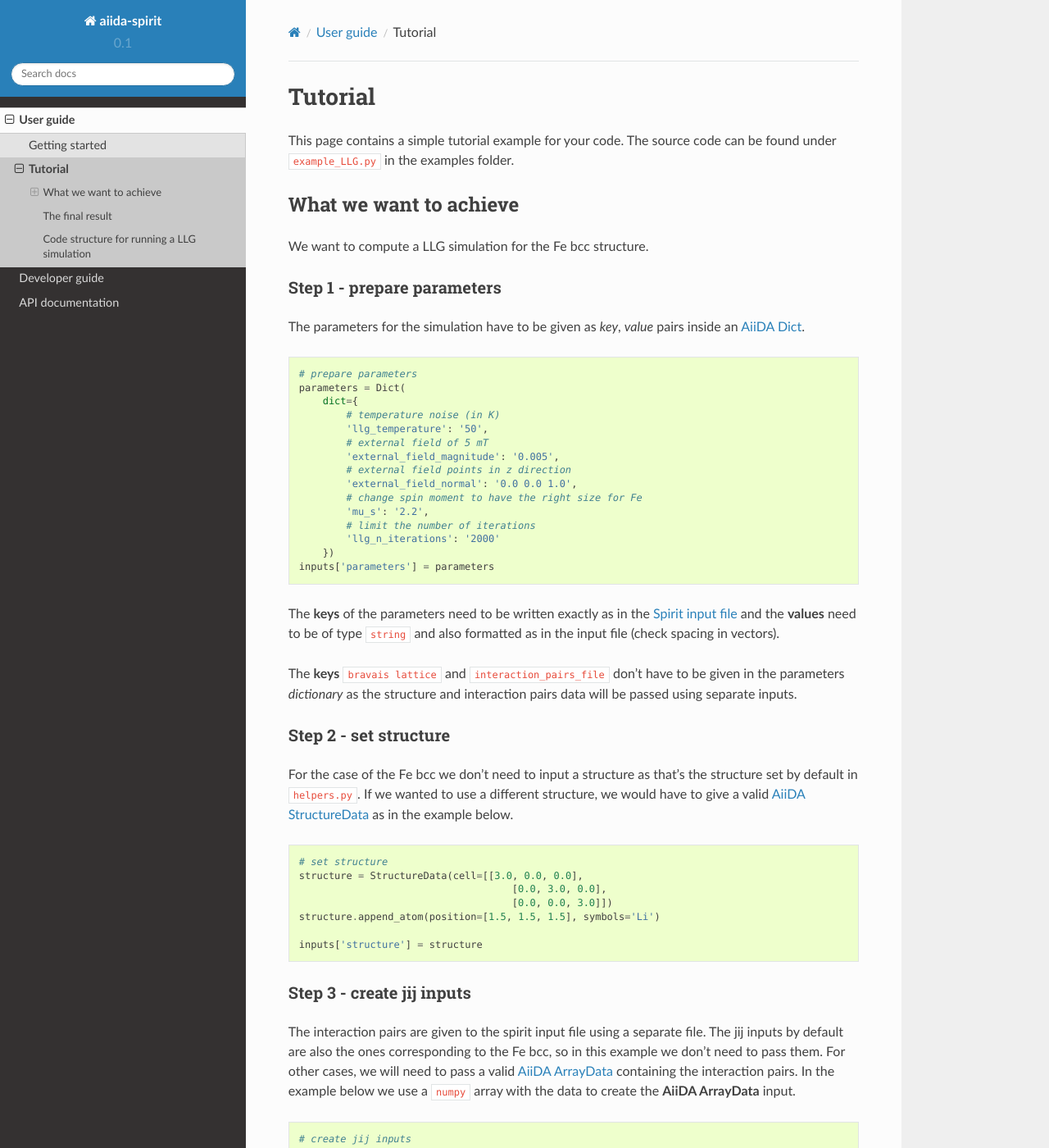
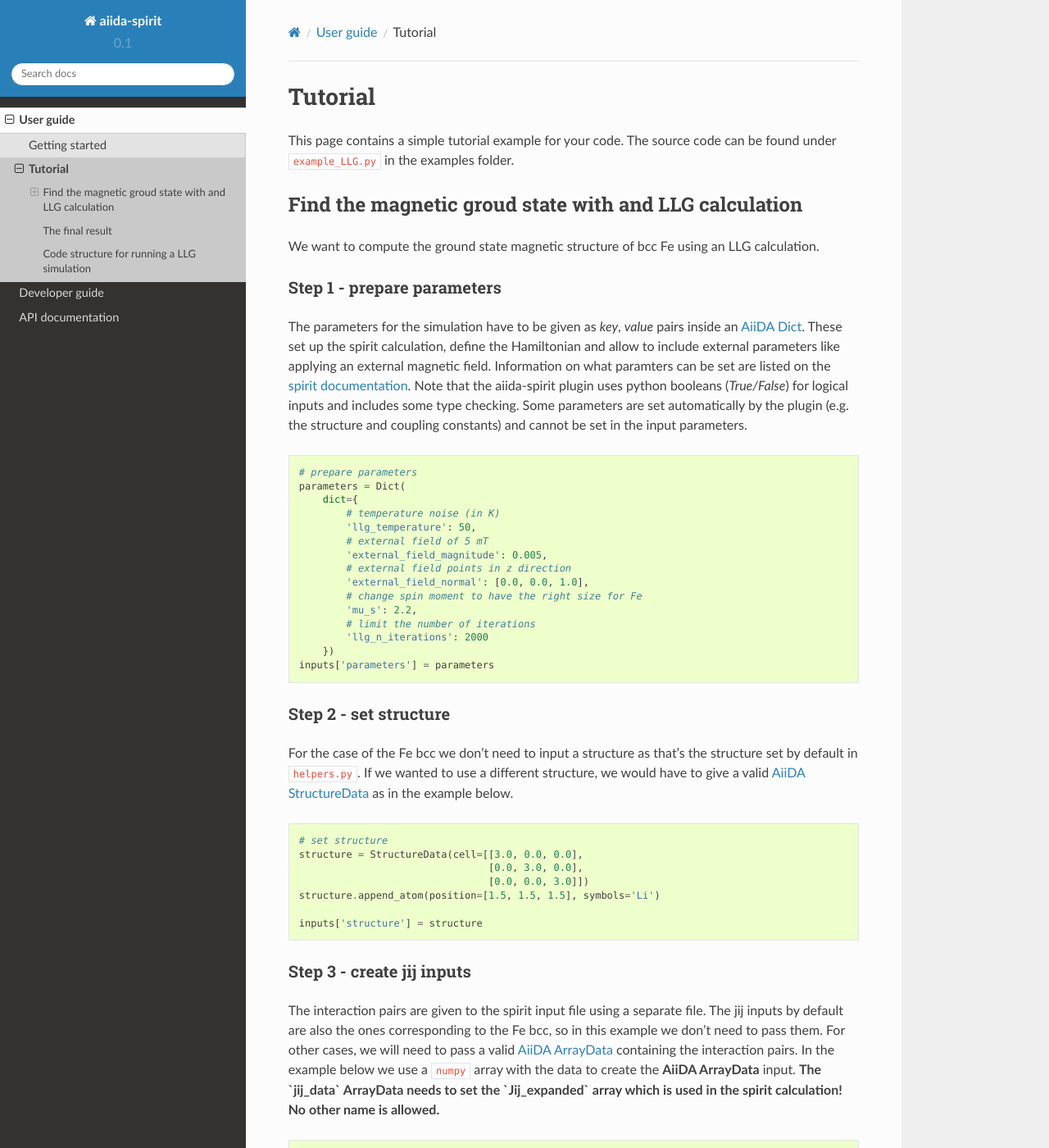
Before and after one commit to JuDFTteam/aiida-spirit, a Sphinx documentation site: the page built from docs/source/user_guide/tutorial.rst, in a window 1280 px wide and 1400 px high. Shown: the whole window at 82% size. Built offline with Sphinx 7.4.7 and the Read the Docs theme 2.0.0, drawn with Linux system fonts in a browser that asks for light colours; some of the changed text lies outside the part shown.

Commit message:
Small update to documentation

```diff
--- a/docs/source/user_guide/get_started.rst
+++ b/docs/source/user_guide/get_started.rst
@@ -27,7 +27,7 @@ A quick demo of how to submit a calculation::
 
     verdi daemon start         # make sure the daemon is running
     cd examples
-    verdi run test_submit.py        # submit test calculation
+    verdi run example_LLG.py   # submit test calculation
     verdi calculation list -a  # check status of calculation
 
 If you have already set up your own aiida_spirit code using
--- a/docs/source/user_guide/tutorial.rst
+++ b/docs/source/user_guide/tutorial.rst
@@ -4,15 +4,15 @@ Tutorial
 
 This page contains a simple tutorial example for your code. The source code can be found under ``example_LLG.py`` in the examples folder.
 
-What we want to achieve
-+++++++++++++++++++++++
+Find the magnetic groud state with and LLG calculation
+++++++++++++++++++++++++++++++++++++++++++++++++++++++
 
-We want to compute a LLG simulation for the Fe bcc structure.
+We want to compute the ground state magnetic structure of bcc Fe using an LLG calculation.
 
 Step 1 - prepare parameters
 ---------------------------
 
-The parameters for the simulation have to be given as *key*, *value* pairs inside an `AiiDA Dict <https://aiida.readthedocs.io/projects/aiida-core/en/latest/topics/data_types.html#core-data-types>`_.
+The parameters for the simulation have to be given as *key*, *value* pairs inside an `AiiDA Dict <https://aiida.readthedocs.io/projects/aiida-core/en/latest/topics/data_types.html#core-data-types>`_. These set up the spirit calculation, define the Hamiltonian and allow to include external parameters like applying an external magnetic field. Information on what paramters can be set are listed on the `spirit documentation <https://spirit-docs.readthedocs.io/en/latest/core/docs/Input.html>`_. Note that the aiida-spirit plugin uses python booleans (`True/False`) for logical inputs and includes some type checking. Some parameters are set automatically by the plugin (e.g. the structure and coupling constants) and cannot be set in the input parameters.
 
 ::
 
@@ -20,21 +20,18 @@ The parameters for the simulation have to be given as *key*, *value* pairs insid
 	parameters = Dict(
 	    dict={
 	        # temperature noise (in K)
-	        'llg_temperature': '50',
+	        'llg_temperature': 50,
 	        # external field of 5 mT
-	        'external_field_magnitude': '0.005',
+	        'external_field_magnitude': 0.005,
 	        # external field points in z direction
-	        'external_field_normal': '0.0 0.0 1.0',
+	        'external_field_normal': [0.0, 0.0, 1.0],
 	        # change spin moment to have the right size for Fe
-	        'mu_s': '2.2',
+	        'mu_s': 2.2,
 	        # limit the number of iterations
-	        'llg_n_iterations': '2000'
+	        'llg_n_iterations': 2000
 	    })
 	inputs['parameters'] = parameters
 
-The **keys** of the parameters need to be written exactly as in the `Spirit input file <https://spirit-docs.readthedocs.io/en/latest/core/docs/Input.html>`_ and the **values** need to be of type ``string`` and also formatted as in the input file (check spacing in vectors).
-
-The **keys** ``bravais lattice`` and ``interaction_pairs_file`` don't have to be given in the parameters *dictionary* as the structure and interaction pairs data will be passed using separate inputs.
 
 Step 2 - set structure
 ----------------------
@@ -45,8 +42,8 @@ If we wanted to use a different structure, we would have to give a valid `AiiDA
 
 	# set structure
 	structure = StructureData(cell=[[3.0, 0.0, 0.0],
-	                                    [0.0, 3.0, 0.0],
-	                                    [0.0, 0.0, 3.0]])
+	                                [0.0, 3.0, 0.0],
+	                                [0.0, 0.0, 3.0]])
 	structure.append_atom(position=[1.5, 1.5, 1.5], symbols='Li')
 
 	inputs['structure'] = structure
@@ -57,7 +54,7 @@ Step 3 - create jij inputs
 --------------------------
 
 The interaction pairs are given to the spirit input file using a separate file. The jij inputs by default are also the ones corresponding to the Fe bcc, so in this example we don't need to pass them.
-For other cases, we will need to pass a valid `AiiDA ArrayData <https://aiida.readthedocs.io/projects/aiida-core/en/latest/topics/data_types.html#arraydata>`_ containing the interaction pairs. In the example below we use a ``numpy`` array with the data to create the **AiiDA ArrayData** input.
+For other cases, we will need to pass a valid `AiiDA ArrayData <https://aiida.readthedocs.io/projects/aiida-core/en/latest/topics/data_types.html#arraydata>`_ containing the interaction pairs. In the example below we use a ``numpy`` array with the data to create the **AiiDA ArrayData** input. **The `jij_data` ArrayData needs to set the `Jij_expanded` array which is used in the spirit calculation! No other name is allowed.**
 ::
 
 	# create jij inputs
@@ -75,13 +72,11 @@ After running the calculation
 
 	result = engine.run(CalculationFactory('spirit'), **inputs)
 
-we may want to ouput some results. In order to do that, we need to access the folder where the calculation outputs are created. In this example we want to get the mean magnetization for each direction. For that, we access the output file containing the final configuration and using ``numpy.mean`` we calculate the mean magnetization.
+we may want to ouput some results. Spirit provides the output of the calculation in the output nodes `output_parameters` and `magentization` where the initial and final magnetization is stored for each spin in the simulation. We can use this information for the final configuration and using ``numpy.mean`` calculate the mean magnetization.
 ::
 
 	# output results
-	ret = result['retrieved']
-	with ret.open('spirit_Image-00_Spins-final.ovf') as _file:
-	    spins_final = np.loadtxt(_file)
+        spins_final = result['magnetization'].get_array('final')
 	mag_mean = np.mean(spins_final, axis=0)
 
 	print(f'mean magnetization direction: {mag_mean}')
@@ -126,18 +121,28 @@ A sample code structure for running a simulation could be the one presented belo
 	        spirit_code = helpers.get_code(entry_point='spirit', computer=computer)
 
 	    # use template input, prepared for a simple bcc Fe example
+	    # this is where the structure and the jij's are set already
 	    inputs = prepare_test_inputs(INPUT_DIR)
 
 	    # add the spirit code to the inputs
 	    inputs['code'] = spirit_code
 
+	    # This is where you prepare the parameters
+            parameters = Dict(
+                dict={
+                    'llg_temperature': 10.0,  # 10 K temperature noise
+                    'external_field_magnitude': 2.0,  # external field of 2 T
+                    'external_field_normal': [0.0, 0.0, 1.0],  # external field points in z direction
+                    'mu_s': 2.2,  # change spin moment to have the right size for Fe
+                    'llg_n_iterations': 20000  # limit the number of iterations
+                })
+            inputs['parameters'] = parameters
 
-	    # This is where you prepare the parameters
-
-	    # This is where you set the structure
-
-	    # This is where you create the jij inputs
-
+	    # This is where you prepare control the run modes of spirit (here LLG)
+            inputs['run_options'] = Dict(dict={
+                'simulation_method': 'LLG',
+                'solver': 'Depondt',
+            })
 
 	    # Note: in order to submit your calculation to the aiida daemon, do:
 	    # from aiida.engine import submit
```
Also changed, not shown: 1 other file.
